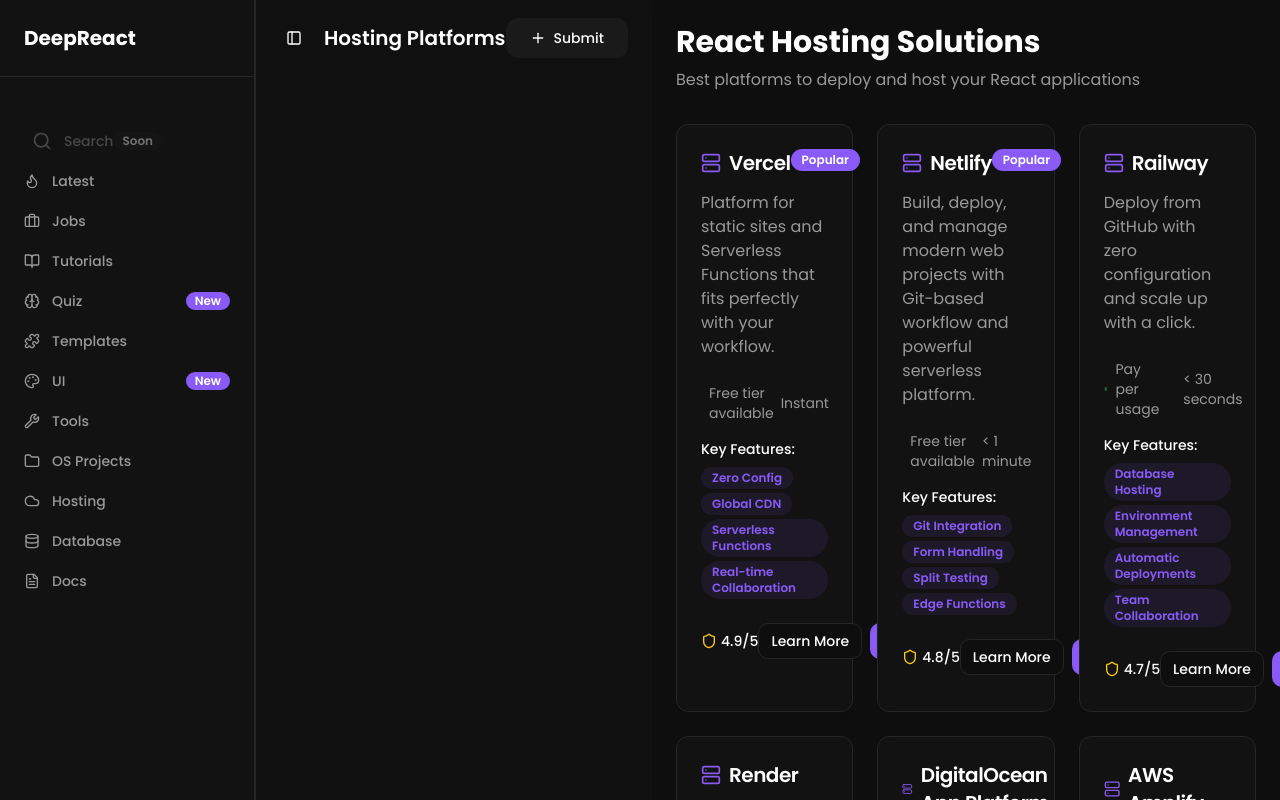
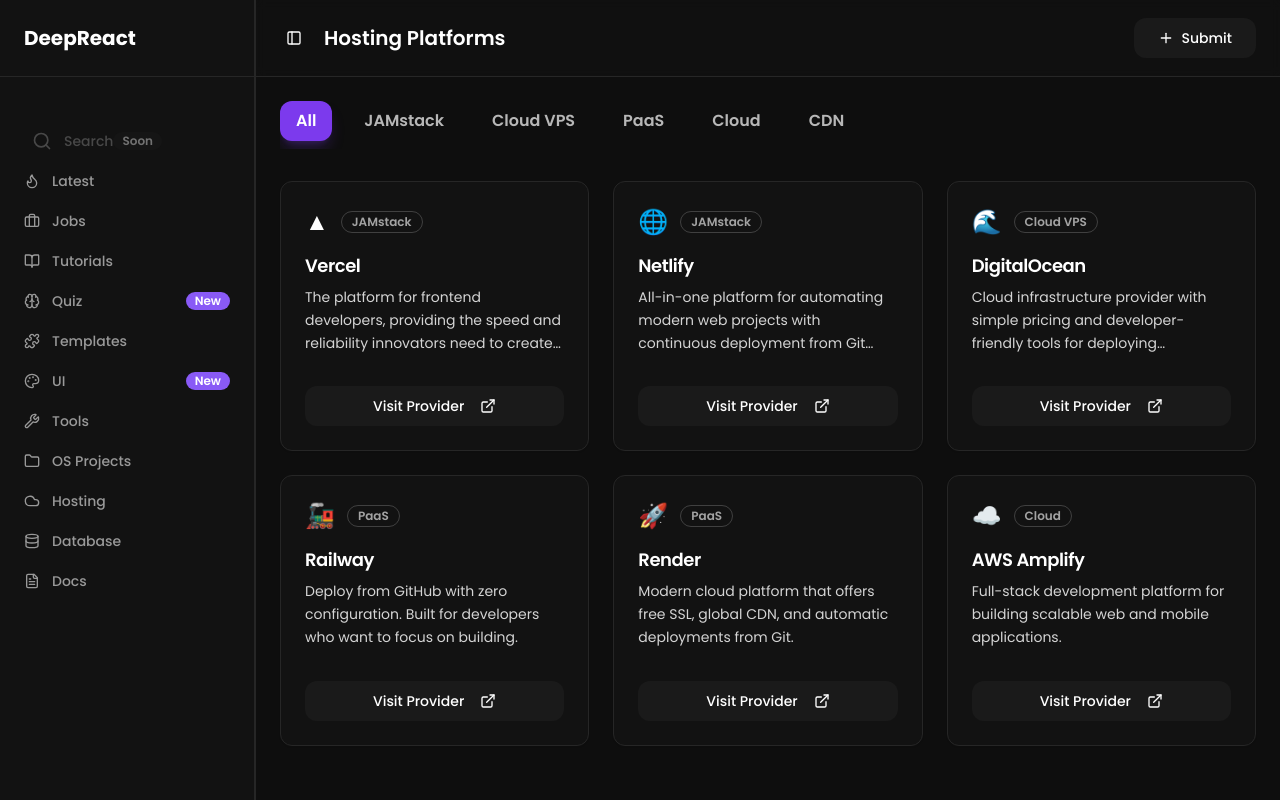
Before and after one commit to codewithfranciss/deepnext, a Next.js app: page /content/hosting in a window 1280 px wide. Shown: the top 800 px of the page. Built offline with nearby package versions, Linux system fonts and the light colour scheme.

Commit message:
style: redesign the hosting page

```diff
--- a/app/content/hosting/page.tsx
+++ b/app/content/hosting/page.tsx
@@ -1,141 +1,197 @@
-import { SidebarProvider } from "@/components/ui/sidebar";
-import Header from "@/components/shared/Header";
-import { Card, CardContent, CardDescription, CardHeader, CardTitle } from "@/components/ui/card";
-import { Badge } from "@/components/ui/badge";
-import { Button } from "@/components/ui/button";
-import { Server, Zap, Shield, DollarSign, Clock } from "lucide-react";
+"use client"
+import Header from "@/components/shared/Header"
+import { useState } from "react"
+import { Button } from "@/components/ui/button"
+import { Card, CardContent, CardDescription, CardHeader, CardTitle } from "@/components/ui/card"
+import { Badge } from "@/components/ui/badge"
+import { SidebarTrigger } from "@/components/ui/sidebar"
 
-const Hosting = () => {
+import { ExternalLink, Zap, DollarSign, Globe, Shield } from "lucide-react"
+
 const hostingProviders = [
   {
+    id: 1,
     name: "Vercel",
-      description: "Platform for static sites and Serverless Functions that fits perfectly with your workflow.",
-      features: ["Zero Config", "Global CDN", "Serverless Functions", "Real-time Collaboration"],
+    description:
+      "The platform for frontend developers, providing the speed and reliability innovators need to create at the moment of inspiration.",
+    category: "JAMstack",
     pricing: "Free tier available",
-      deployment: "Instant",
-      popular: true,
-      rating: 4.9
+    deployment: "Git-based",
+    features: [],
+    performance: "Excellent",
+    support: "24/7",
+    url: "https://vercel.com",
+    logo: "▲",
   },
   {
+    id: 2,
     name: "Netlify",
-      description: "Build, deploy, and manage modern web projects with Git-based workflow and powerful serverless platform.",
-      features: ["Git Integration", "Form Handling", "Split Testing", "Edge Functions"],
+    description:
+      "All-in-one platform for automating modern web projects with continuous deployment from Git across all of our services.",
+    category: "JAMstack",
     pricing: "Free tier available",
-      deployment: "< 1 minute",
-      popular: true,
-      rating: 4.8
+    deployment: "Git-based",
+    features: [],
+    performance: "Excellent",
+    support: "24/7",
+    url: "https://netlify.com",
+    logo: "🌐",
   },
   {
-      name: "Railway",
-      description: "Deploy from GitHub with zero configuration and scale up with a click.",
-      features: ["Database Hosting", "Environment Management", "Automatic Deployments", "Team Collaboration"],
-      pricing: "Pay per usage",
-      deployment: "< 30 seconds",
-      popular: false,
-      rating: 4.7
+    id: 3,
+    name: "DigitalOcean",
+    description:
+      "Cloud infrastructure provider with simple pricing and developer-friendly tools for deploying applications.",
+    category: "Cloud VPS",
+    pricing: "$5/month",
+    deployment: "Manual/Docker",
+    features: [],
+    performance: "Very Good",
+    support: "24/7",
+    url: "https://digitalocean.com",
+    logo: "🌊",
   },
   {
-      name: "Render",
-      description: "Cloud platform that provides static sites, web services, PostgreSQL databases, and more.",
-      features: ["Auto Deploy", "Custom Domains", "SSL Certificates", "DDoS Protection"],
-      pricing: "Free tier available",
-      deployment: "1-2 minutes",
-      popular: false,
-      rating: 4.6
+    id: 4,
+    name: "Railway",
+    description: "Deploy from GitHub with zero configuration. Built for developers who want to focus on building.",
+    category: "PaaS",
+    pricing: "$5/month",
+    deployment: "Git-based",
+    features: ["Auto Deploy", "Databases", "Environment Variables", "Custom Domains"],
+    performance: "Good",
+    support: "Community",
+    url: "https://railway.app",
+    logo: "🚂",
   },
   {
-      name: "DigitalOcean App Platform",
-      description: "Platform-as-a-Service offering that simplifies deploying, managing, and scaling apps.",
-      features: ["Auto Scaling", "Database Integration", "Monitoring", "Load Balancing"],
-      pricing: "From $5/month",
-      deployment: "2-3 minutes",
-      popular: false,
-      rating: 4.5
+    id: 5,
+    name: "Render",
+    description: "Modern cloud platform that offers free SSL, global CDN, and automatic deployments from Git.",
+    category: "PaaS",
+    pricing: "Free tier available",
+    deployment: "Git-based",
+    features: ["Auto Deploy", "SSL Certificates", "CDN", "Background Jobs"],
+    performance: "Good",
+    support: "Email + Community",
+    url: "https://render.com",
+    logo: "🚀",
   },
   {
+    id: 6,
     name: "AWS Amplify",
-      description: "Full-stack development platform for building web and mobile applications on AWS.",
-      features: ["Full-Stack", "Authentication", "GraphQL API", "Analytics"],
-      pricing: "Pay per usage",
-      deployment: "1-2 minutes",
-      popular: false,
-      rating: 4.4
+    description: "Full-stack development platform for building scalable web and mobile applications.",
+    category: "Cloud",
+    pricing: "Pay-as-you-go",
+    deployment: "Git-based",
+    features: ["Hosting", "Authentication", "APIs", "Storage"],
+    performance: "Excellent",
+    support: "24/7 Premium",
+    url: "https://aws.amazon.com/amplify",
+    logo: "☁️",
+  },
+]
+
+const categories = ["All", "JAMstack", "Cloud VPS", "PaaS", "Cloud", "CDN"]
+
+export default function HostingPage() {
+  const [showSubmitForm, setShowSubmitForm] = useState(false)
+  const [selectedCategory, setSelectedCategory] = useState("All")
+
+  const filteredProviders =
+    selectedCategory === "All"
+      ? hostingProviders
+      : hostingProviders.filter((provider) => provider.category === selectedCategory)
+
+  const getPerformanceColor = (performance: string) => {
+    switch (performance) {
+      case "Excellent":
+        return "text-green-500"
+      case "Very Good":
+        return "text-blue-500"
+      case "Good":
+        return "text-yellow-500"
+      default:
+        return "text-neutral-400"
     }
-  ];
+  }
 
   return (
+    <div className="min-h-screen bg-[#0e0e0e]">
+      {/* Header */}
+<Header title="Hosting Platforms" />
 
-      <div className="min-h-screen flex w-full bg-background">
-       <Header title="Hosting Platforms" />
-        <main className="flex-1 p-4 lg:p-6">
-          <div className="max-w-7xl mx-auto">
-            <div className="mb-6 lg:mb-8">
-              <h1 className="text-2xl lg:text-3xl font-bold text-foreground mb-2">React Hosting Solutions</h1>
-              <p className="text-muted-foreground">Best platforms to deploy and host your React applications</p>
-            </div>
-
-            <div className="grid grid-cols-1 lg:grid-cols-2 xl:grid-cols-3 gap-4 lg:gap-6">
-              {hostingProviders.map((provider, index) => (
-                <Card key={index} className="border-border hover:border-primary/20 transition-all hover:shadow-lg">
-                  <CardHeader>
-                    <div className="flex items-start justify-between mb-2">
-                      <div className="flex items-center gap-2">
-                        <Server className="w-5 h-5 text-primary" />
-                        <CardTitle className="text-lg lg:text-xl">{provider.name}</CardTitle>
-                      </div>
-                      {provider.popular && (
-                        <Badge className="bg-primary text-primary-foreground">Popular</Badge>
-                      )}
-                    </div>
-                    <CardDescription className="text-sm lg:text-base">{provider.description}</CardDescription>
-                  </CardHeader>
-                  <CardContent className="space-y-4">
-                    <div className="grid grid-cols-2 gap-4 text-sm">
-                      <div className="flex items-center gap-2">
-                        <DollarSign className="w-4 h-4 text-green-400" />
-                        <span className="text-muted-foreground">{provider.pricing}</span>
-                      </div>
-                      <div className="flex items-center gap-2">
-                        <Clock className="w-4 h-4 text-blue-400" />
-                        <span className="text-muted-foreground">{provider.deployment}</span>
-                      </div>
-                    </div>
-
-                    <div className="space-y-2">
-                      <h4 className="font-medium text-sm">Key Features:</h4>
-                      <div className="flex flex-wrap gap-1">
-                        {provider.features.map((feature) => (
-                          <Badge key={feature} variant="secondary" className="text-xs bg-primary/10 text-primary">
-                            {feature}
-                          </Badge>
+      {/* Main Content */}
+      <main className="p-6">
+        {/* Horizontal Tab Filter */}
+        <div className="mb-8">
+          <div className="flex gap-4 overflow-x-auto scrollbar-hide pb-2">
+            {categories.map((category) => (
+              <button
+                key={category}
+                onClick={() => setSelectedCategory(category)}
+                className={`
+          px-4 py-2 rounded-xl font-semibold whitespace-nowrap transition-all duration-200
+          ${
+            selectedCategory === category
+              ? "bg-[#7c3aed] text-white shadow-lg shadow-[#7c3aed]/25"
+              : "bg-transparent text-white/70 hover:text-white hover:shadow-lg hover:shadow-[#7c3aed]/10 hover:bg-[#7c3aed]/10"
+          }
+        `}
+              >
+                {category}
+              </button>
             ))}
           </div>
         </div>
 
-                    <div className="flex items-center justify-between pt-2">
-                      <div className="flex items-center gap-1">
-                        <Shield className="w-4 h-4 text-yellow-400" />
-                        <span className="text-sm font-medium">{provider.rating}/5</span>
+        {/* Content Grid */}
+        <div className="grid grid-cols-1 md:grid-cols-2 lg:grid-cols-3 gap-6">
+          {filteredProviders.map((provider) => (
+            <Card
+              key={provider.id}
+              className="bg-neutral-900/50 border-neutral-800 rounded-xl hover:border-[#7c3aed]/50 transition-all duration-200 hover:shadow-lg hover:shadow-[#7c3aed]/10 group"
+            >
+              <CardHeader className="pb-4">
+                <div className="flex items-center gap-3 mb-2">
+                  <span className="text-2xl">{provider.logo}</span>
+                  <Badge variant="outline" className="border-neutral-700 text-neutral-400 text-xs">
+                    {provider.category}
+                  </Badge>
                 </div>
-                      <div className="flex flex-col sm:flex-row gap-2">
-                        <Button variant="outline" size="sm" className="flex-1">
-                          Learn More
+                <CardTitle className="text-lg font-semibold text-white group-hover:text-[#7c3aed] transition-colors">
+                  {provider.name}
+                </CardTitle>
+                <CardDescription className="text-neutral-300 text-sm leading-relaxed line-clamp-3">
+                  {provider.description}
+                </CardDescription>
+              </CardHeader>
+              <CardContent className="pt-0">
+                <div className="space-y-4">
+                  <div className="grid grid-cols-2 gap-4 text-sm">
+
+
+                  </div>
+
+
+
+
+
+                  <Button
+                    className="w-full bg-secondary hover:bg-[#7c3aed]/80 text-white rounded-xl transition-all duration-200"
+                    asChild
+                  >
+                    <a href={provider.url} target="_blank" rel="noopener noreferrer">
+                      Visit Provider
+                      <ExternalLink className="w-3 h-3 ml-2" />
+                    </a>
                   </Button>
-                        <Button size="sm" className="flex-1">
-                          <Zap className="w-4 h-4 mr-1" />
-                          Deploy Now
-                        </Button>
-                      </div>
                 </div>
               </CardContent>
             </Card>
           ))}
         </div>
-          </div>
       </main>
     </div>
-
-  );
-};
-
-export default Hosting;
+  )
+}
```
Lines whose indentation alone changed are shown as unchanged.
